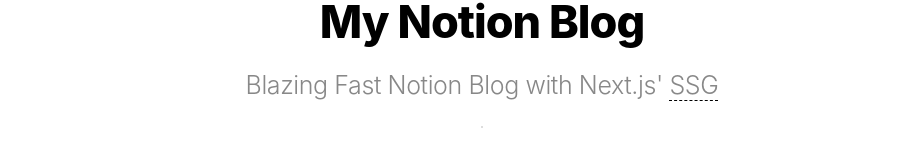
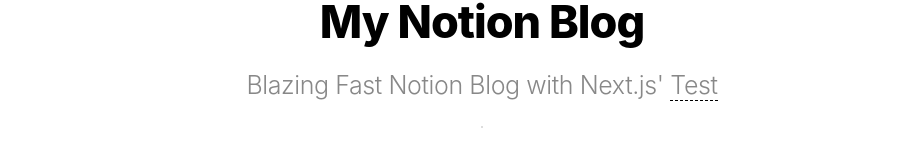
Before and after one commit to blevings/notion-blog, a Next.js app: page / in a window 1280 px wide. Shown: the part 273-433 px from the top of the page, without its empty margins (158-1072 px from the left). Built offline with nearby package versions, Linux system fonts and the light colour scheme.

Commit message:
Update index.tsx

```diff
--- a/src/pages/index.tsx
+++ b/src/pages/index.tsx
@@ -19,11 +19,11 @@
       <h2>
         Blazing Fast Notion Blog with Next.js'{' '}
         <ExtLink
-          href="https://github.com/vercel/next.js/issues/9524"
+          href="https://google.com/"
           className="dotted"
           style={{ color: 'inherit' }}
         >
-          SSG
+          Test
         </ExtLink>
       </h2>
 
```
